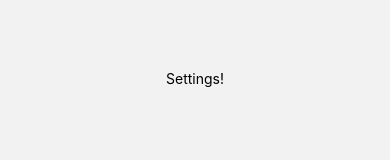
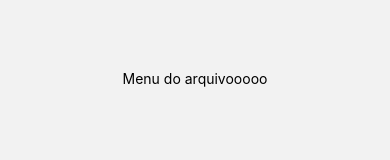
Before and after one commit to vitorlucenam/formula_uno, a React Native app: screen /Settings in a window 390 px wide. Shown: the part 351-511 px from the top of the page. Built offline with nearby package versions, Linux system fonts and the light colour scheme.

Commit message:
App funcionando com duas abas

```diff
--- a/App.js
+++ b/App.js
@@ -1,23 +1,11 @@
 import * as React from 'react';
+
 import { Text, View } from 'react-native';
 import { NavigationContainer } from '@react-navigation/native';
 import { createBottomTabNavigator } from '@react-navigation/bottom-tabs';
 
-function HomeScreen() {
-  return (
-    <View style={{ flex: 1, justifyContent: 'center', alignItems: 'center' }}>
-      <Text>Home!</Text>
-    </View>
-  );
-}
-
-function SettingsScreen() {
-  return (
-    <View style={{ flex: 1, justifyContent: 'center', alignItems: 'center' }}>
-      <Text>Settings!</Text>
-    </View>
-  );
-}
+import HomeScreen from './pages/HomeScreen';
+import MenuScreen from './pages/MenuScreen';
 
 const Tab = createBottomTabNavigator();
 
@@ -25,7 +13,7 @@ function MyTabs() {
   return (
     <Tab.Navigator>
       <Tab.Screen name="Home" component={HomeScreen} />
-      <Tab.Screen name="Settings" component={SettingsScreen} />
+      <Tab.Screen name="Settings" component={MenuScreen} />
     </Tab.Navigator>
   );
 }
--- /dev/null
+++ b/pages/HomeScreen.js
@@ -0,0 +1,15 @@
+import * as React from 'react';
+import { Text, View } from 'react-native';
+
+
+const HomeScreen = (navigation) => (
+    <View style={{ flex: 1, justifyContent: 'center', alignItems: 'center' }}>
+        <Text>Nova home no arquivo!</Text>
+    </View>
+);
+
+HomeScreen.navigationOptions = {
+    title:'NewHome',
+}
+
+export default HomeScreen;
--- /dev/null
+++ b/pages/MenuScreen.js
@@ -0,0 +1,15 @@
+import * as React from 'react';
+import { Text, View } from 'react-native';
+
+
+const MenuScreen = (navigation) => (
+    <View style={{ flex: 1, justifyContent: 'center', alignItems: 'center' }}>
+        <Text>Menu do arquivooooo</Text>
+    </View>
+);
+
+MenuScreen.navigationOptions = {
+    title:'NewMenu',
+}
+
+export default MenuScreen;
```
